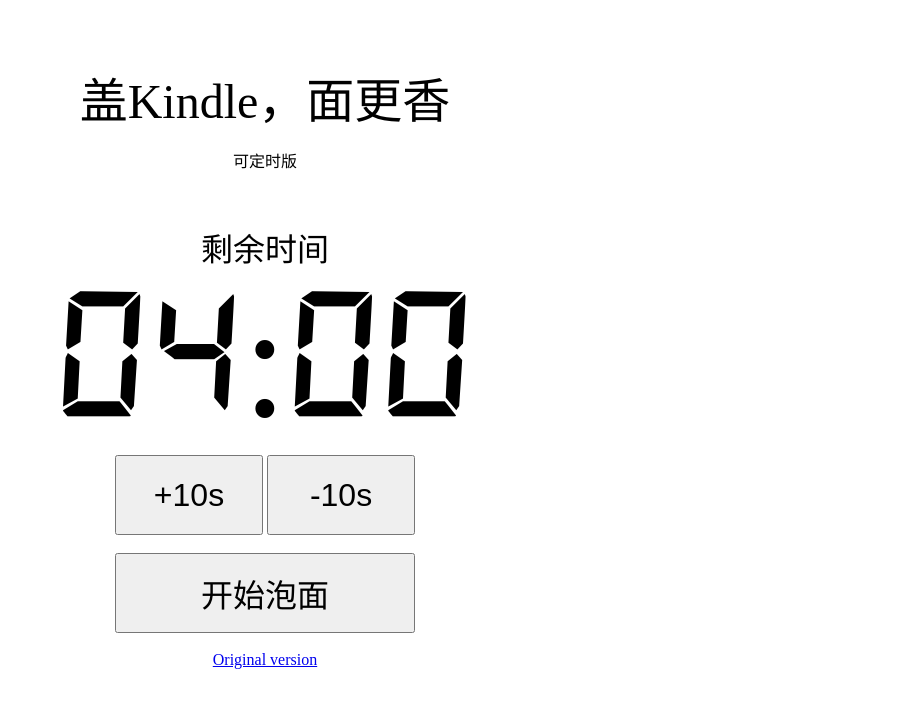
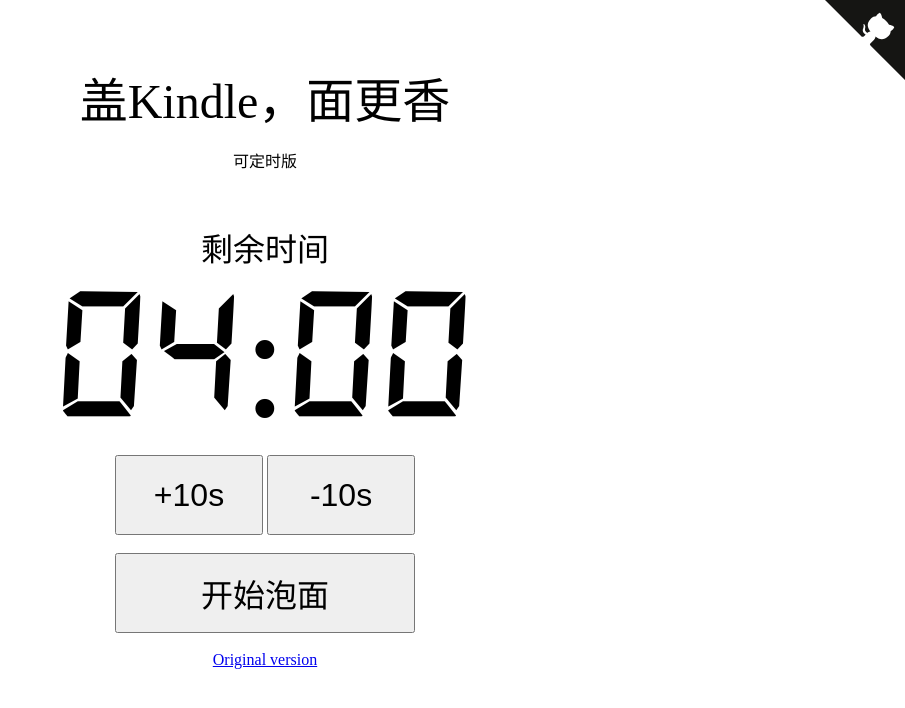
Before and after one commit to mitian233/kindle-timer, a plain HTML site: page index.html in a window 1280 px wide. Shown: the whole page, without its empty margins (375-1280 px from the left). Drawn offline with Linux system fonts and the light colour scheme; files whose address does not match are found by name.

Commit message:
Github link added

```diff
--- a/index.html
+++ b/index.html
@@ -52,9 +52,14 @@
     </script>
 </head>
 
-
 <body style="text-align: center;">
-
+<a href="https://github.com/mitian233/kindle-timer" class="github-corner" aria-label="View source on Github" one-link-mark="yes">
+    <svg width="80" height="80" viewBox="0 0 250 250" style="fill:#151513; color:#fff; position: absolute; top: 0; border: 0; right: 0;" aria-hidden="true">
+        <path d="M0,0 L115,115 L130,115 L142,142 L250,250 L250,0 Z"></path>
+        <path d="M128.3,109.0 C113.8,99.7 119.0,89.6 119.0,89.6 C122.0,82.7 120.5,78.6 120.5,78.6 C119.2,72.0 123.4,76.3 123.4,76.3 C127.3,80.9 125.5,87.3 125.5,87.3 C122.9,97.6 130.6,101.9 134.4,103.2" fill="currentColor" style="transform-origin: 130px 106px;" class="octo-arm"></path>
+        <path d="M115.0,115.0 C114.9,115.1 118.7,116.5 119.8,115.4 L133.7,101.6 C136.9,99.2 139.9,98.4 142.2,98.6 C133.8,88.0 127.5,74.4 143.8,58.0 C148.5,53.4 154.0,51.2 159.7,51.0 C160.3,49.4 163.2,43.6 171.4,40.1 C171.4,40.1 176.1,42.5 178.8,56.2 C183.1,58.6 187.2,61.8 190.9,65.4 C194.5,69.0 197.7,73.2 200.1,77.6 C213.8,80.2 216.3,84.9 216.3,84.9 C212.7,93.1 206.9,96.0 205.4,96.6 C205.1,102.4 203.0,107.8 198.3,112.5 C181.9,128.9 168.3,122.5 157.7,114.1 C157.9,116.9 156.7,120.9 152.7,124.9 L141.0,136.5 C139.8,137.7 141.6,141.9 141.8,141.8 Z" fill="currentColor" class="octo-body"></path>
+    </svg>
+</a>
 <br> <br> <br>
 
 <div>
```
